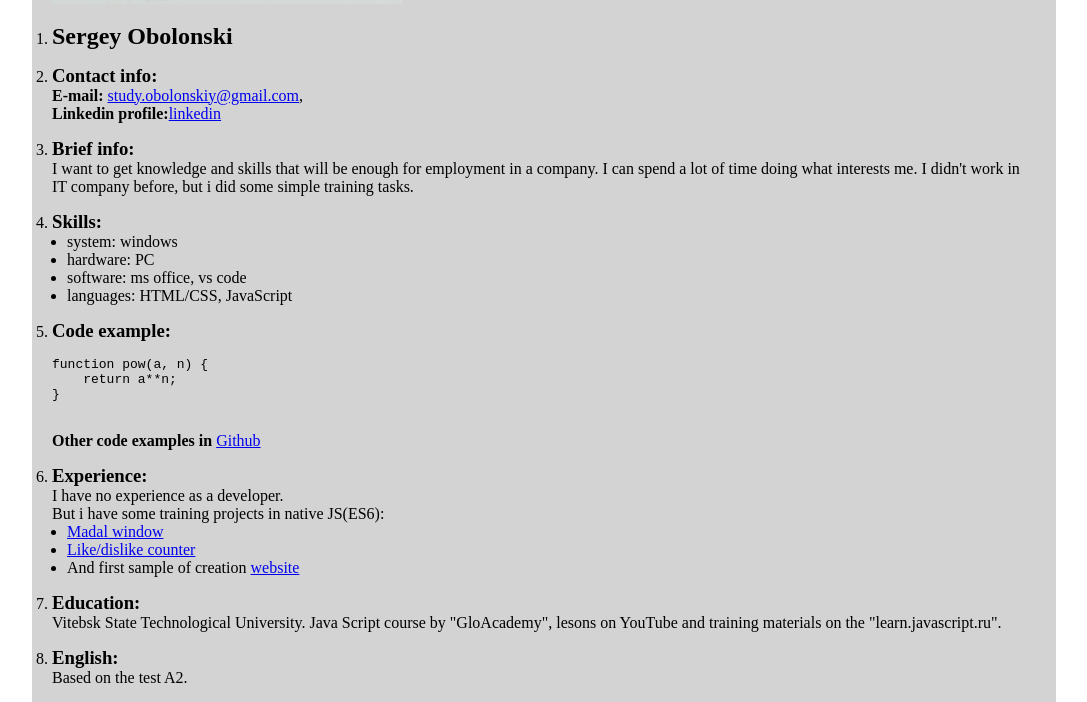
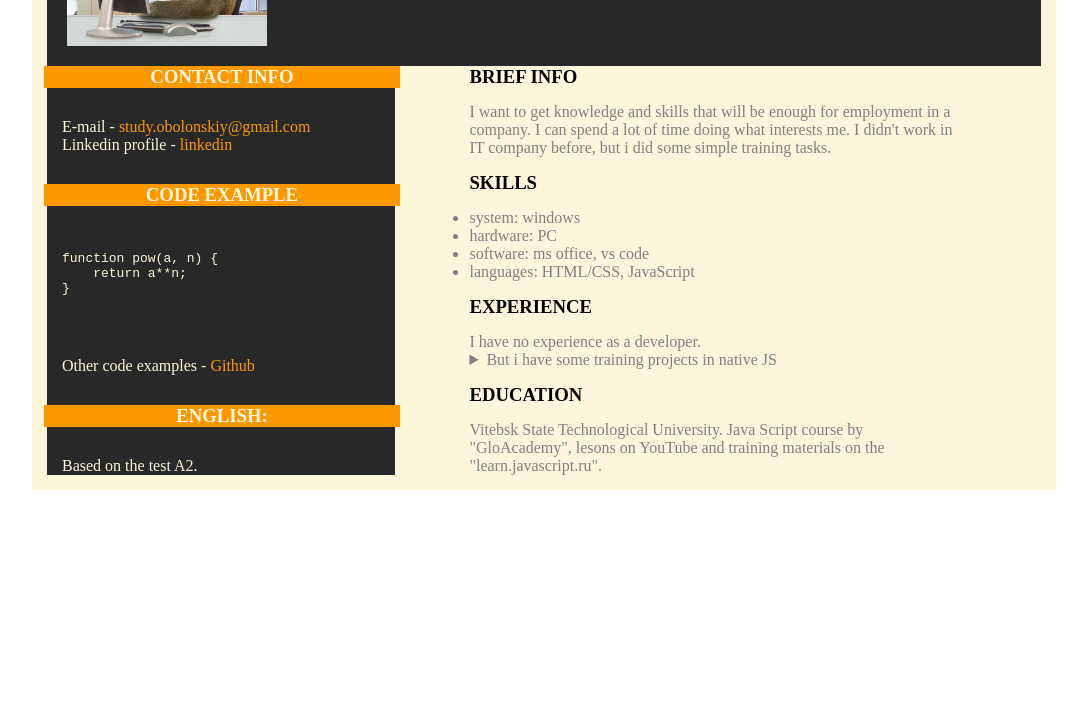
Before and after one commit to StudyObolonskiy/rsschool-cv, a plain HTML site: page index.html in a window 1280 px wide. Shown: the part 331-1033 px from the top of the page, without its empty margins (96-1183 px from the left). Drawn offline with Linux system fonts and the light colour scheme.

Commit message:
feat: add new styles & remade some html elements

```diff
--- a/index.html
+++ b/index.html
@@ -5,40 +5,27 @@
     <meta http-equiv="X-UA-Compatible" content="IE=edge">
     <meta name="viewport" content="width=device-width, initial-scale=1.0">
     <link rel="stylesheet" href="style.css">
-    <title>HTML, CSS & Git Basics</title>
+    <title>My curriculum vitae</title>
 </head>
 <body>
-    <div class="wrapper">
+    <div class="wraper">
         <header>
-            <h1>HTML, CSS & Git Basics</h1>
+            <img src="./img/avatar.jpeg" alt="avatar">
+            <div>
+                <h1>Sergey Obolonski</h1>
+                <p>Some about</p>
+            </div>
         </header>
         <main>
-            <section>
-                <img src="./img/avatar.jpeg" alt="me">
-                <ol>
+            <section class="sidebar">
+                <h3>Contact info</h3>
+                <ul class="sidebar__list">
                     <li>
-                        <h2>Sergey Obolonski</h2>
+                        E-mail - <a href="mailto:study.obolonskiy@gmail.com">study.obolonskiy@gmail.com</a>
+                        <br>Linkedin profile - <a href="https://www.linkedin.com/in/searhey-obolonski-b62070186/">linkedin</a>
                     </li>
-                    <li>
-                        <h3>Contact info:</h3>
-                        <b>E-mail:</b> <a href="mailto:study.obolonskiy@gmail.com">study.obolonskiy@gmail.com</a>,
-                        <br><b>Linkedin profile:</b><a href="https://www.linkedin.com/in/searhey-obolonski-b62070186/">linkedin</a>
-                    </li>
-                    <li>
-                        <h3>Brief info:</h3>
-                        I want to get knowledge and skills that will be enough for employment in a company. I can spend a lot of time doing what interests me. I didn't work in IT company before, but i did some simple training tasks.
-                    </li>
-                    <li>
-                        <h3>Skills:</h3>
-                        <ul>
-                            <li>system: windows</li>
-                            <li>hardware: PC</li>
-                            <li>software: ms office, vs code</li>
-                            <li>languages: HTML/CSS, JavaScript</li>
                 </ul>
-                    </li>
-                    <li>
-                        <h3>Code example:</h3>
+                <h3>Code example</h3>
                 <pre>
                     <code>
 function pow(a, n) {
@@ -46,32 +33,31 @@ function pow(a, n) {
 }
                     </code>
                 </pre>
-                        <b>Other code examples in</b> <a href="https://github.com/StudyObolonskiy">Github</a>
-                    </li>
-                    <li>
-                        <h3>Experience:</h3>
-                        <p>I have no experience as a developer.
-                            <br>But i have some training projects in native JS(ES6):
+                <p>Other code examples - <a href="https://github.com/StudyObolonskiy">Github</a></p>
+                <h3>English:</h3>
+                <p>Based on the test A2.</p>
+            </section>
+            <section class="main__section">
+                <h3>Brief info</h3>
+                <p>I want to get knowledge and skills that will be enough for employment in a company. I can spend a lot of time doing what interests me. I didn't work in IT company before, but i did some simple training tasks.</p>
+                <h3>Skills</h3>
+                <ul>
+                    <li>system: windows</li>
+                    <li>hardware: PC</li>
+                    <li>software: ms office, vs code</li>
+                    <li>languages: HTML/CSS, JavaScript</li>
+                </ul>
+                <h3>Experience</h3>
+                <p>I have no experience as a developer.</p>
+                <details>
+                    <summary>But i have some training projects in native JS</summary>
+                    <p>Modal window - <a href="https://github.com/StudyObolonskiy/modal-window">click</a>
+                        <br>Like/dislike counter - <a href="https://github.com/StudyObolonskiy/like-dislike-counter">click</a>
+                        <br>And first sample of creation website - <a href="https://github.com/StudyObolonskiy/group-seven">click</a>
                     </p>
-                        <ul>
-                            <li>
-                                <a href="https://github.com/StudyObolonskiy/modal-window">Madal window</a>
-                            </li>
-                            <li>
-                                <a href="https://github.com/StudyObolonskiy/like-dislike-counter">Like/dislike counter</a>
-                            </li>
-                            <li>And first sample of creation <a href="https://github.com/StudyObolonskiy/group-seven">website</a></li>
-                        </ul>
-                    </li>
-                    <li>
-                        <h3>Education:</h3>
-                        Vitebsk State Technological University. Java Script course by "GloAcademy", lesons on YouTube and training materials on the "learn.javascript.ru".
-                    </li>
-                    <li>
-                        <h3>English:</h3>
-                        Based on the test A2.
-                    </li>
-                </ol>
+                </details>
+                <h3>Education</h3>
+                <p>Vitebsk State Technological University. Java Script course by "GloAcademy", lesons on YouTube and training materials on the "learn.javascript.ru".</p>
             </section>
         </main>
     </div>
--- a/style.css
+++ b/style.css
@@ -3,25 +3,78 @@
     margin: 0;
     padding: 0;
 }
-.wrapper {
+.wraper {
     display: flex;
     flex-direction: column;
-    justify-content: left;
-    width: 1024px;
-    margin: 0 auto;
-    padding: 15px 20px;
-    background-color: rgb(211, 211, 211);
+    align-items: center;
+    margin: 15% auto;
+    justify-content: center;
+    max-width: 1024px;
+    width: 100%;
+    background-color:rgb(252, 247, 218);
+    border: 15px solid rgb(252, 247, 218);
 }
-section {
-    padding-top: 20px;
+header {
+    display: flex;
+    justify-content:start;
+    align-items: center;
+    width: 100%;
+    padding: 20px;
+    background-color: rgb(40, 40, 41);
 }
 img {
-    width: 350px;
+    max-width: 200px;
+    margin-right: 25%;
 }
-ul {
+h1 {
+    font-family: 'Open Sans', 'Helvetica Neue', sans-serif;
+    text-transform: uppercase;
+    color: rgb(252, 247, 218);
+}
+h3 {
+    text-transform: uppercase;
+    color: black;
+}
+main {
+    display: flex;
+    justify-content: left;
+    width: 100%;
+}
+.sidebar {
+    display: flex;
+    flex-direction: column;
+    justify-content: space-between;
+    width: 35%;
     padding-left: 15px;
-    list-style-type: disc;
+    color: rgb(252, 247, 218);
+    background-color: rgb(40, 40, 41);
 }
-ol > li {
+.sidebar h3 {
+    margin-left: -18px;
+    margin-right: -5px;
+    text-align: center;
+    background-color: rgb(253, 152, 0);
+    color: rgb(252, 247, 218)
+}
+a {
+    text-decoration: none;
+    color: rgb(253, 152, 0);
+}
+.sidebar__list {
+    list-style: none;
+}
+.main__section {
+    margin: 0 auto;
+    width: 50%;
+    color: grey;
+}
+.main__section h3{
+    padding-bottom: 15px;
+}
+.main__section > h3:not(:first-child) {
     padding-top: 15px;
 }
+details[open] summary {
+    border-bottom: 1px solid #aaa;
+    margin-bottom: 10px;
+}
```
Lines whose indentation alone changed are shown as unchanged.
